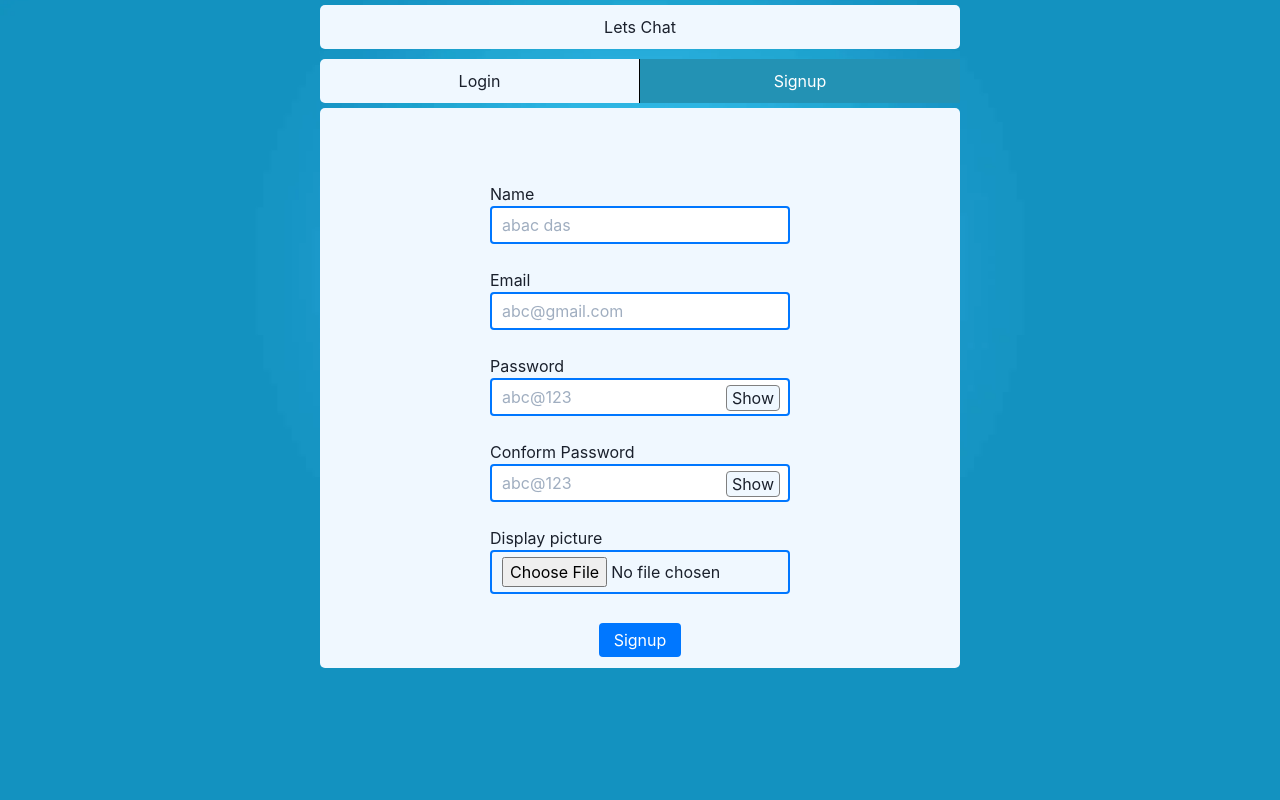
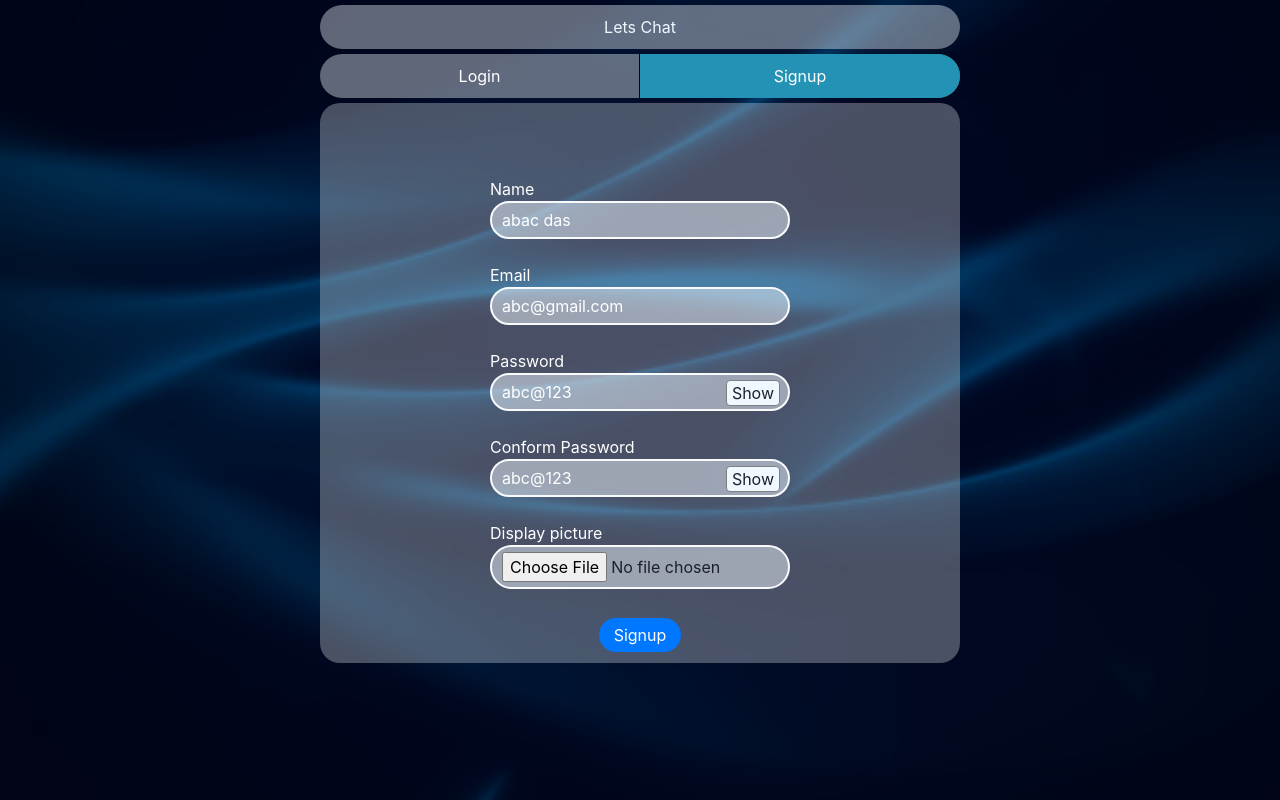
Before and after one commit to RudraDdas/chatapplication, a React (Create React App) app in the folder frontend/: page / in a window 1280 px wide. Built offline with nearby package versions, Linux system fonts and the light colour scheme.

Commit message:
css midification done

```diff
--- a/frontend/src/App.css
+++ b/frontend/src/App.css
@@ -2,7 +2,7 @@
 
 .App {
   min-height: 100vh;
-  background-image: url("../public/images/wp3654769.webp");
+  background-image: url("../public/images/istockphoto-1325195247-170667a.jpg");
   background-position: center;
   background-size: cover;
   background-repeat: no-repeat;
@@ -19,20 +19,23 @@
   flex-direction: column;
 }
 .app_name {
-  background-color: aliceblue;
+  background-color: rgb(240, 248, 255, 0.4);
   width: 50%;
   display: flex;
   justify-content: center;
   align-items: center;
   padding: 10px 0;
-  border-radius: 5px;
-  margin: 5px 0;
+  border-radius: 40px;
+  margin: 5px 0 0 0;
+  color: aliceblue;
 }
 
 .authentication_subdiv {
-  background-color: aliceblue;
+  /* background-color: aliceblue; */
+  background-color: rgb(240, 248, 255, 0.4);
+  color: #ffffff;
   width: 50%;
-  border-radius: 5px;
+  border-radius: 40px;
   margin: 5px 0;
   display: flex;
 }
@@ -44,30 +47,34 @@
   padding: 10px 0;
   cursor: pointer;
   border-right: 0.2px solid black;
+  border-radius: 40px 0 0 40px;
 }
 .signup_div {
   /* background-color: aqua; */
   width: 50%;
   text-align: center;
   padding: 10px 0;
+  border-radius: 0 40px 40px 0;
   cursor: pointer;
 }
 
 .login_div:hover {
   /* background-color: rgb(35, 146, 180); */
   /* color: white; */
-  border-radius: 5px 0 0 5px;
+  border-radius: 40px 0 0 40px;
 }
 .signup_div:hover {
   /* background-color: rgb(35, 146, 180); */
-  border-radius: 0 5px 5px 0;
+  border-radius: 0 40px 40px 0;
 }
 .loginpage {
   width: 50%;
 }
 .loginpage > form {
-  background-color: aliceblue;
-  border-radius: 5px;
+  /* background-color: aliceblue; */
+  background-color: rgb(240, 248, 255, 0.3);
+
+  border-radius: 20px;
   margin-bottom: 10px;
   position: relative;
   height: 70vh;
@@ -81,11 +88,15 @@
 .loginpage > form > span > input {
   width: 300px;
   padding: 5px 10px;
+  background-color: rgb(240, 248, 255, 0.5);
+}
+input::placeholder {
+  color: #ffffff;
 }
 
 .loginbtn {
   background-color: rgb(0, 119, 255);
-  border-radius: 4px;
+  border-radius: 40px;
   position: absolute;
   bottom: 15%;
   padding: 5px 15px;
@@ -118,12 +129,15 @@
   border: 1px solid gray;
 }
 .inputfields {
-  border-radius: 4px;
-  border: 2px solid rgb(0, 119, 255);
+  border-radius: 40px;
+  border: 2px solid rgb(248, 250, 252);
 }
-
+.labels {
+  color: #ffffff;
+}
 .inputfields:focus {
-  background-color: lightblue;
+  /* background-color: lightblue; */
+  background-color: rgb(240, 248, 255, 0.8);
 }
 .colorid {
   background-color: rgb(35, 146, 180);
@@ -140,13 +154,12 @@
 .pop_up {
   position: absolute;
   right: 10px;
-  background-color: aqua;
-  /* padding: 20px 30px; */
-  border-bottom: 5px solid rgb(0, 255, 21);
+  background-color: rgb(249, 250, 250);
   top: 20px;
   animation-name: downtoup;
-  animation-duration: 2s;
+  animation-duration: 1.5s;
   animation-fill-mode: forwards;
+  border-radius: 40px;
 }
 @keyframes downtoup {
   from {
@@ -160,18 +173,20 @@
 }
 .popup_insidediv {
   position: relative;
-  background-color: beige;
+  background-color: rgb(16, 102, 42);
   padding: 20px 30px;
+  border-radius: 10px;
+  color: #ffffff;
 }
 .crossbtn {
   position: absolute;
-  background-color: black;
+  /* background-color: black; */
   color: aliceblue;
   padding: 0px 5px;
   font-size: 10px;
-  border-radius: 4px;
-  top: 3px;
-  right: 3px;
+  border-radius: 10px;
+  top: 6px;
+  right: 10px;
 }
 .pop_upHide {
   display: none;
```
Also changed, not shown: frontend/public/images/istockphoto-1325195247-170667a.jpg (added).
